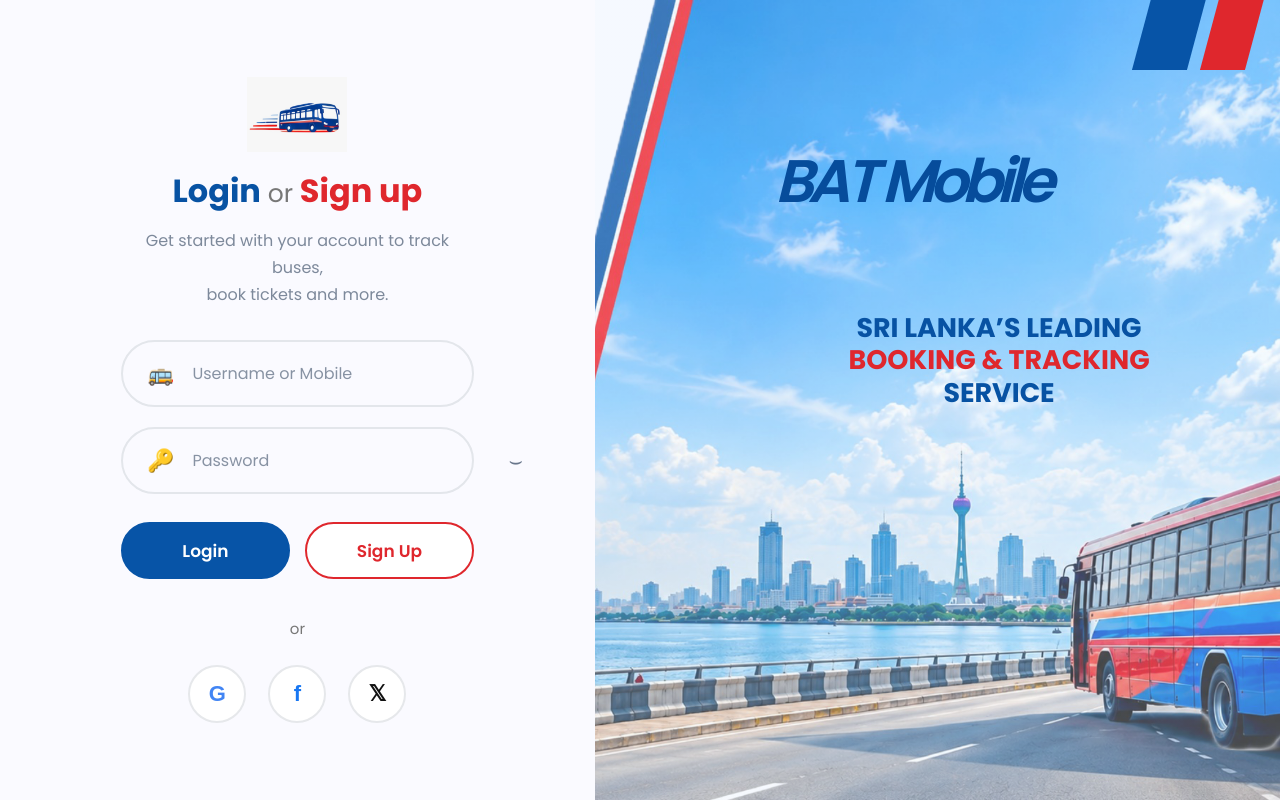
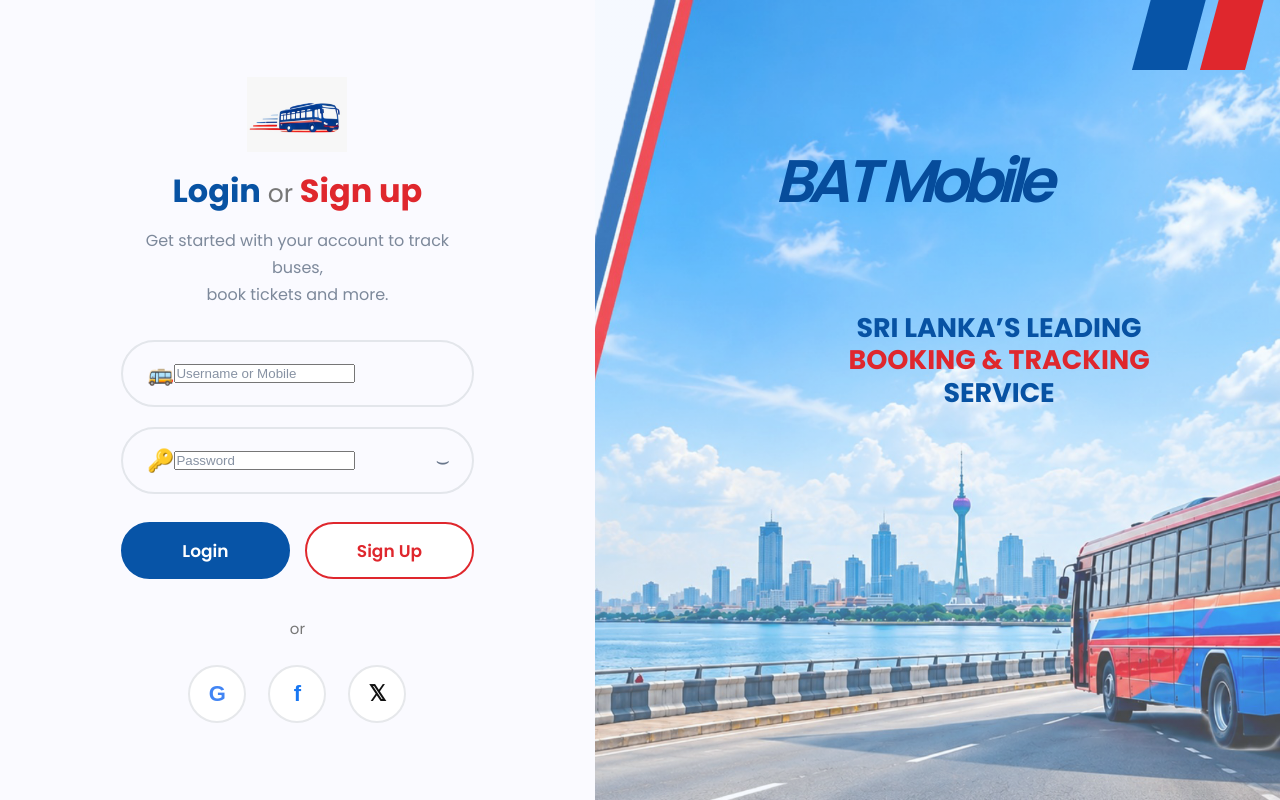
Before and after one commit to wenurajayanath/BAT-Mobile, a React (Vite) app: page / in a window 1280 px wide. Built offline with nearby package versions, Linux system fonts and the light colour scheme.

Commit message:
Eye Button Error fixed v1

```diff
--- a/src/App.css
+++ b/src/App.css
@@ -57,17 +57,6 @@
   display: block;
 }
 
-.speed-line {
-  position: absolute;
-  width: 50px;
-  height: 3px;
-  background: #e3292f;
-  left: -35px;
-  top: 50%;
-  transform: translateY(-50%);
-}
-
-
 /* Heading */
 
 .login-container h1 {
@@ -114,7 +103,7 @@
   box-shadow: 0 4px 15px rgba(0, 82, 166, 0.08);
 }
 
-.input-box input {
+/*.input-box input {
   flex: 1;
   height: 100%;
   border: none;
@@ -124,6 +113,17 @@
   font-size: 16px;
   color: #333;
   margin-left: 18px;
+}*/
+.input-box {
+  position: relative;
+  height: 67px;
+  width: 100%;
+  border: 2px solid #e3e6eb;
+  border-radius: 35px;
+  display: flex;
+  align-items: center;
+  padding: 0 24px;
+  margin-bottom: 20px;
 }
 
 .input-box input::placeholder {
@@ -135,12 +135,29 @@
   font-size: 22px;
 }
 
-.eye-btn {
+/*.eye-btn {
   border: none;
   background: transparent;
   color: #68768b;
   font-size: 22px;
   cursor: pointer;
+}*/
+
+.eye-btn {
+  position: absolute;
+  right: 22px;
+  top: 50%;
+  transform: translateY(-50%);
+
+  border: none;
+  background: transparent;
+  color: #68768b;
+  font-size: 22px;
+  cursor: pointer;
+
+  display: flex;
+  align-items: center;
+  justify-content: center;
 }
 
 
```
